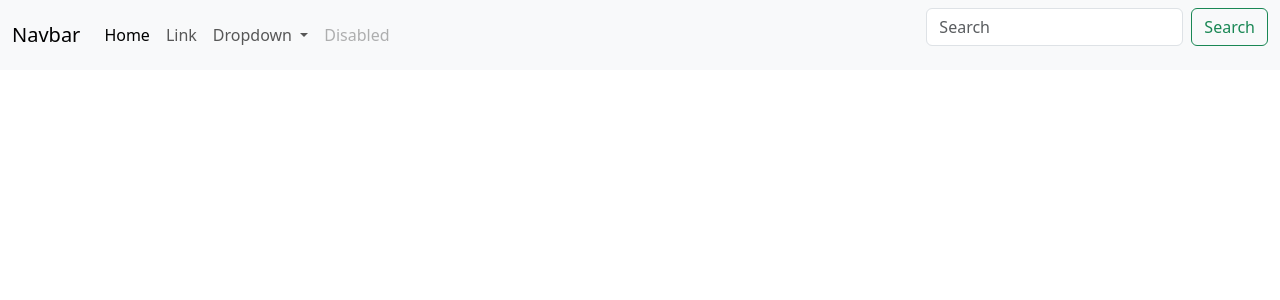
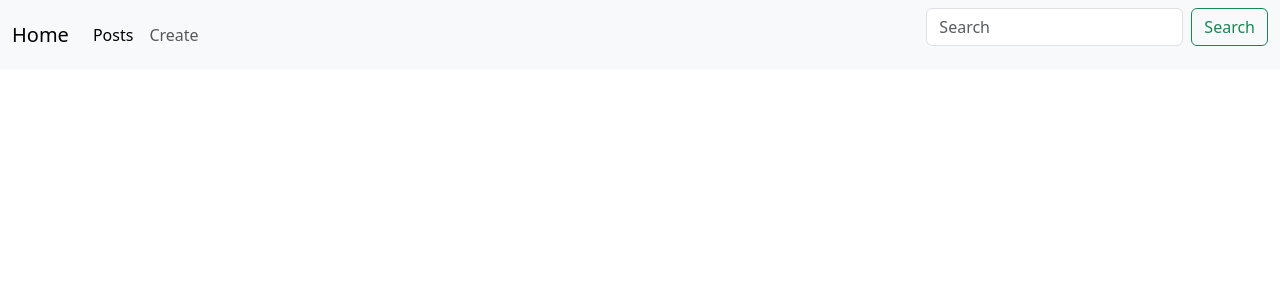
Before and after one commit to diorbek90/my_django_project, a Django app: page /posts/ in a window 1280 px wide. Shown: the top 300 px of the page. Run offline with Django 5.2, Linux system fonts and the light colour scheme; data that the repository does not hold is empty.

Commit message:
Did homework4

```diff
--- a/blog/urls.py
+++ b/blog/urls.py
@@ -16,7 +16,7 @@ Including another URLconf
 """
 from django.contrib import admin
 from django.urls import path
-from posts.views import text_view, html_view, list_view, detail_view
+from posts.views import text_view, home_page, list_view, detail_view, post_create_view
 from django.conf.urls.static import static
 from django.conf import settings
 
@@ -24,7 +24,8 @@ from django.conf import settings
 urlpatterns = [
     path('admin/', admin.site.urls),
     path('text/', text_view),
-    path('base/', html_view),
+    path('', home_page),
     path('posts/', list_view),
     path('posts/<int:post_id>/', detail_view),
+    path('posts/create/', post_create_view),
 ] + static(settings.MEDIA_URL, document_root=settings.MEDIA_ROOT)
--- a/posts/views.py
+++ b/posts/views.py
@@ -1,5 +1,6 @@
 from django.shortcuts import render, HttpResponse
 from posts.models import Posts
+from posts.forms import PostForm
 # Create your views here.
 
 
@@ -7,7 +8,7 @@ def text_view(request):
     return HttpResponse('Porgraming is beatiful!')
 
 
-def html_view(request):
+def home_page(request):
     return render(request, 'base.html')
 
 
@@ -18,3 +19,25 @@ def list_view(request):
 def detail_view(request, post_id):
     post = Posts.objects.get(id=post_id)
     return render(request, 'posts/detail_view.html', context={'post': post})
+
+
+def post_create_view(request):
+
+    if request.method == "GET":
+        form = PostForm()
+
+
+
+        return render(request, 'posts/post_create.html', context={'form': form})
+
+    if request.method == 'POST':
+
+        form = PostForm(request.POST, request.FILES)
+
+        if not form.is_valid():
+            return render(request, 'posts/post_create.html', context={'form':form})
+        elif form.is_valid():
+            tags = form.cleaned_data.pop('tags')
+            post = Posts.objects.create(**form.cleaned_data)
+            post.tags.set(tags)
+            return render(request, 'posts/detail_view.html', context={'post':post})
--- a/templates/base.html
+++ b/templates/base.html
@@ -1,37 +1,28 @@
-
-
 <header>
-    <link rel="stylesheet" href="https://cdn.jsdelivr.net/npm/bootstrap@5.3.3/dist/css/bootstrap.min.css" integrity="sha384-QWTKZyjpPEjISv5WaRU9OFeRpok6YctnYmDr5pNlyT2bRjXh0JMhjY6hW+ALEwIH" crossorigin="anonymous">
-    <script src="https://cdn.jsdelivr.net/npm/bootstrap@5.3.3/dist/js/bootstrap.min.js" integrity="sha384-0pUGZvbkm6XF6gxjEnlmuGrJXVbNuzT9qBBavbLwCsOGabYfZo0T0to5eqruptLy" crossorigin="anonymous"></script>
-    <script src="https://cdn.jsdelivr.net/npm/bootstrap@5.3.3/dist/js/bootstrap.bundle.min.js" integrity="sha384-YvpcrYf0tY3lHB60NNkmXc5s9fDVZLESaAA55NDzOxhy9GkcIdslK1eN7N6jIeHz" crossorigin="anonymous"></script>
+  <link rel="stylesheet" href="https://cdn.jsdelivr.net/npm/bootstrap@5.3.3/dist/css/bootstrap.min.css"
+    integrity="sha384-QWTKZyjpPEjISv5WaRU9OFeRpok6YctnYmDr5pNlyT2bRjXh0JMhjY6hW+ALEwIH" crossorigin="anonymous">
+  <script src="https://cdn.jsdelivr.net/npm/bootstrap@5.3.3/dist/js/bootstrap.min.js"
+    integrity="sha384-0pUGZvbkm6XF6gxjEnlmuGrJXVbNuzT9qBBavbLwCsOGabYfZo0T0to5eqruptLy"
+    crossorigin="anonymous"></script>
+  <script src="https://cdn.jsdelivr.net/npm/bootstrap@5.3.3/dist/js/bootstrap.bundle.min.js"
+    integrity="sha384-YvpcrYf0tY3lHB60NNkmXc5s9fDVZLESaAA55NDzOxhy9GkcIdslK1eN7N6jIeHz"
+    crossorigin="anonymous"></script>
   <nav class="navbar navbar-expand-lg bg-body-tertiary">
     <div class="container-fluid">
-          <a class="navbar-brand" href="#">Navbar</a>
-          <button class="navbar-toggler" type="button" data-bs-toggle="collapse" data-bs-target="#navbarSupportedContent" aria-controls="navbarSupportedContent" aria-expanded="false" aria-label="Toggle navigation">
+      <a class="navbar-brand" href="/">Home</a>
+      <button class="navbar-toggler" type="button" data-bs-toggle="collapse" data-bs-target="#navbarSupportedContent"
+        aria-controls="navbarSupportedContent" aria-expanded="false" aria-label="Toggle navigation">
         <span class="navbar-toggler-icon"></span>
       </button>
       <div class="collapse navbar-collapse" id="navbarSupportedContent">
         <ul class="navbar-nav me-auto mb-2 mb-lg-0">
           <li class="nav-item">
-                <a class="nav-link active" aria-current="page" href="#">Home</a>
+            <a class="nav-link active" aria-current="page" href="/posts">Posts</a>
           </li>
           <li class="nav-item">
-                <a class="nav-link" href="#">Link</a>
+            <a class="nav-link" href="/posts/create">Create</a>
           </li>
-              <li class="nav-item dropdown">
-                <a class="nav-link dropdown-toggle" href="#" role="button" data-bs-toggle="dropdown" aria-expanded="false">
-                  Dropdown
-                </a>
-                <ul class="dropdown-menu">
-                  <li><a class="dropdown-item" href="#">Action</a></li>
-                  <li><a class="dropdown-item" href="#">Another action</a></li>
-                  <li><hr class="dropdown-divider"></li>
-                  <li><a class="dropdown-item" href="#">Something else here</a></li>
-                </ul>
-              </li>
-              <li class="nav-item">
-                <a class="nav-link disabled" aria-disabled="true">Disabled</a>
-              </li>
+
         </ul>
         <form class="d-flex" role="search">
           <input class="form-control me-2" type="search" placeholder="Search" aria-label="Search">
```
Also changed, not shown: posts/forms.py (added, +27 -0 lines), templates/posts/post_create.html (added, +14 -0 lines). Lines whose indentation alone changed are shown as unchanged.
